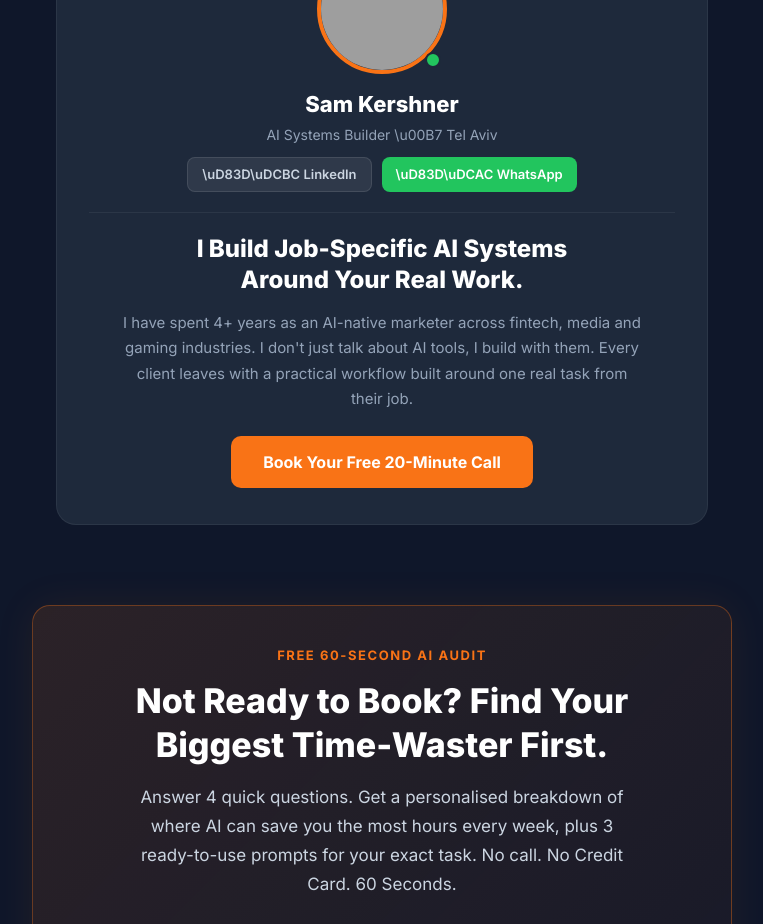
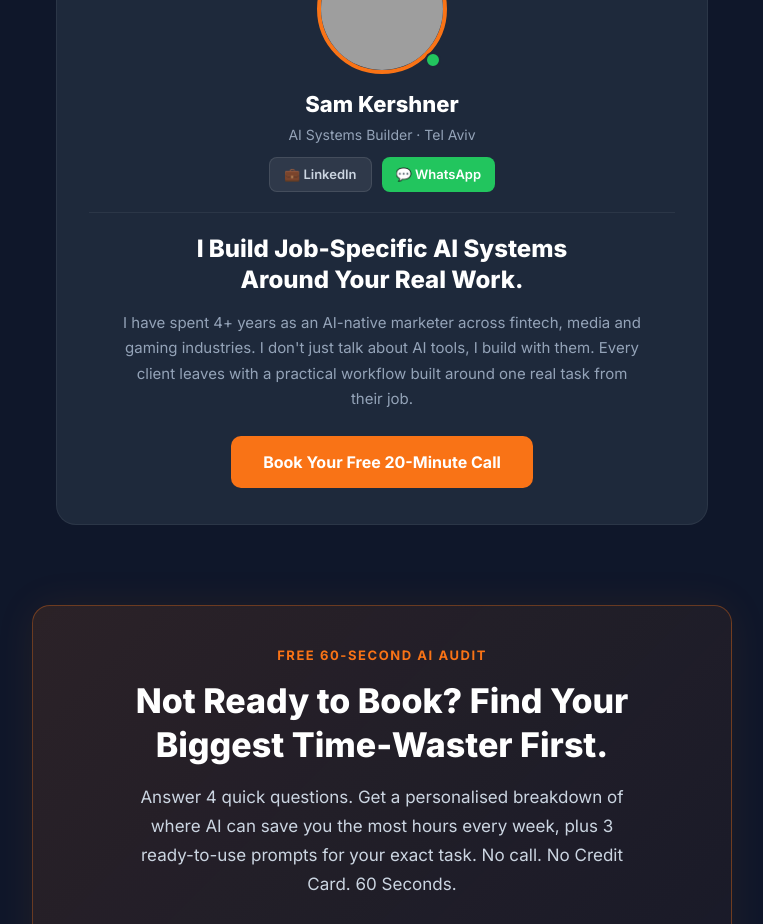
Before and after one commit to samkershner1234-aisk/ai-with-sam, a React (Vite) app: page / in a window 1280 px wide. Shown: the part 4940-5864 px from the top of the page, without its empty margins (258-1021 px from the left). Built offline with nearby package versions, Linux system fonts and the light colour scheme; grey boxes are pictures that could not be loaded.

Commit message:
Fix emoji and middot rendering in BioSection

```diff
--- a/src/components/landing/BioSection.jsx
+++ b/src/components/landing/BioSection.jsx
@@ -15,15 +15,15 @@ export default function BioSection() {
             </div>
             <div style={{ textAlign: "center" }}>
               <div style={{ fontWeight: 800, fontSize: 22, color: "#fff", marginBottom: 3 }}>Sam Kershner</div>
-              <div style={{ color: "#94A3B8", fontSize: 14, marginBottom: 12 }}>AI Systems Builder \u00B7 Tel Aviv</div>
+              <div style={{ color: "#94A3B8", fontSize: 14, marginBottom: 12 }}>AI Systems Builder · Tel Aviv</div>
               <div style={{ display: "flex", gap: 10, justifyContent: "center" }}>
                 <a href="https://www.linkedin.com/in/sam-kershner/" target="_blank" rel="noopener noreferrer"
                   style={{ display: "inline-flex", alignItems: "center", gap: 6, background: "rgba(255,255,255,0.08)", color: "#CBD5E1", borderRadius: 8, padding: "7px 14px", fontSize: 13, fontWeight: 600, textDecoration: "none", border: "1px solid rgba(255,255,255,0.1)" }}>
-                  \uD83D\uDCBC LinkedIn
+                  💼 LinkedIn
                 </a>
                 <a href={WHATSAPP_URL} target="_blank" rel="noopener noreferrer"
                   style={{ display: "inline-flex", alignItems: "center", gap: 6, background: "#22C55E", color: "#fff", borderRadius: 8, padding: "7px 14px", fontSize: 13, fontWeight: 600, textDecoration: "none" }}>
-                  \uD83D\uDCAC WhatsApp
+                  💬 WhatsApp
                 </a>
               </div>
             </div>
```
